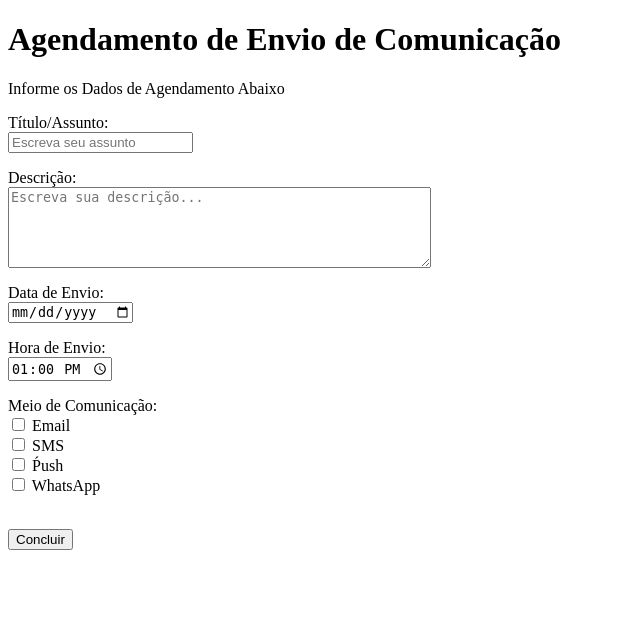
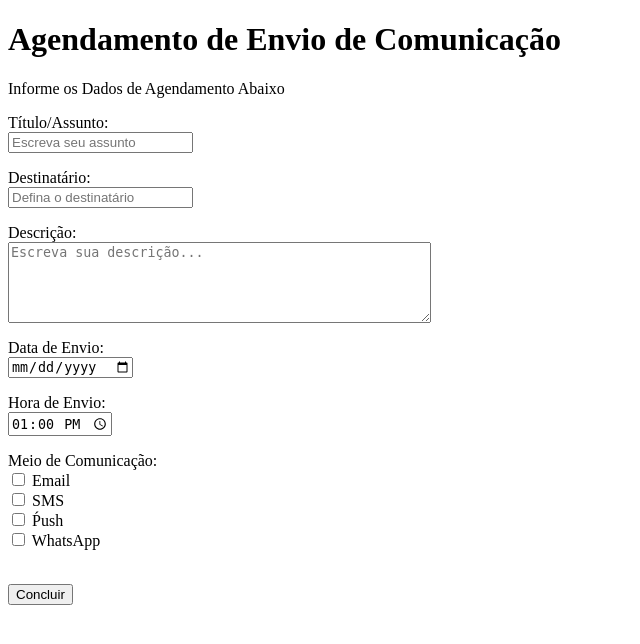
Before and after one commit to fabiodemo/EndPoint-RestApi-Scheduling-Communication, a Flask app: page /CreateEvent in a window 1280 px wide. Shown: the top 644 px of the page, without its empty margins (0-640 px from the left). Run offline with Flask 2, Linux system fonts and the light colour scheme.

Commit message:
Adicionado campo destinatário

```diff
--- a/api/templates/form1.html
+++ b/api/templates/form1.html
@@ -10,8 +10,16 @@
 			<p>Informe os Dados de Agendamento Abaixo</p>
 
 			<p>
-				<label>Título/Assunto: </label><br>
+				<label>Título/Assunto: </label>
+				<br>
 				<input name="title" id="title" type="text" maxlength="120" value="" placeholder="Escreva seu assunto" required="yes"/>
+			</p>
+
+
+			<p>
+				<label>Destinatário: </label>
+				<br>
+				<input name="recipient" id="recipient" type="text" maxlength="120" value="" placeholder="Defina o destinatário" required="yes"/>
 			</p>
 
 			<p>
```
